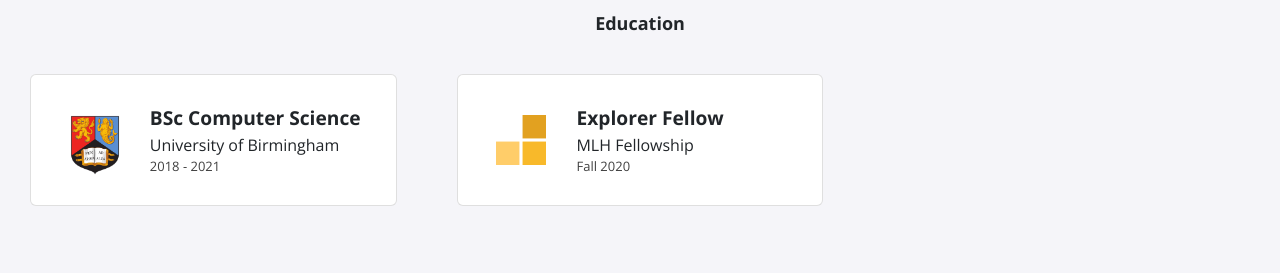
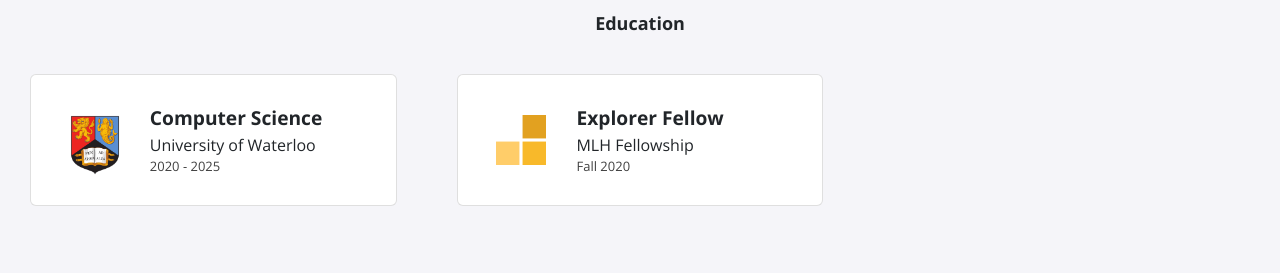
Before and after one commit to mwango-phoenix/mwango-phoenix.github.io, a Jekyll site: the page built from index.html, in a window 1280 px wide. Shown: the part 1066-1339 px from the top of the page. Built offline with Jekyll 4.4.1, drawn with Linux system fonts in a browser that asks for light colours; nearby versions of some CDN libraries.

Commit message:
Updated education

```diff
--- a/_data/education.yml
+++ b/_data/education.yml
@@ -1,6 +1,6 @@
-- course: BSc Computer Science
-  institute: University of Birmingham
-  dates: 2018 - 2021
+- course: Computer Science
+  institute: University of Waterloo
+  dates: 2020 - 2025
   logo: uob.png
 
 - course: Explorer Fellow
```
